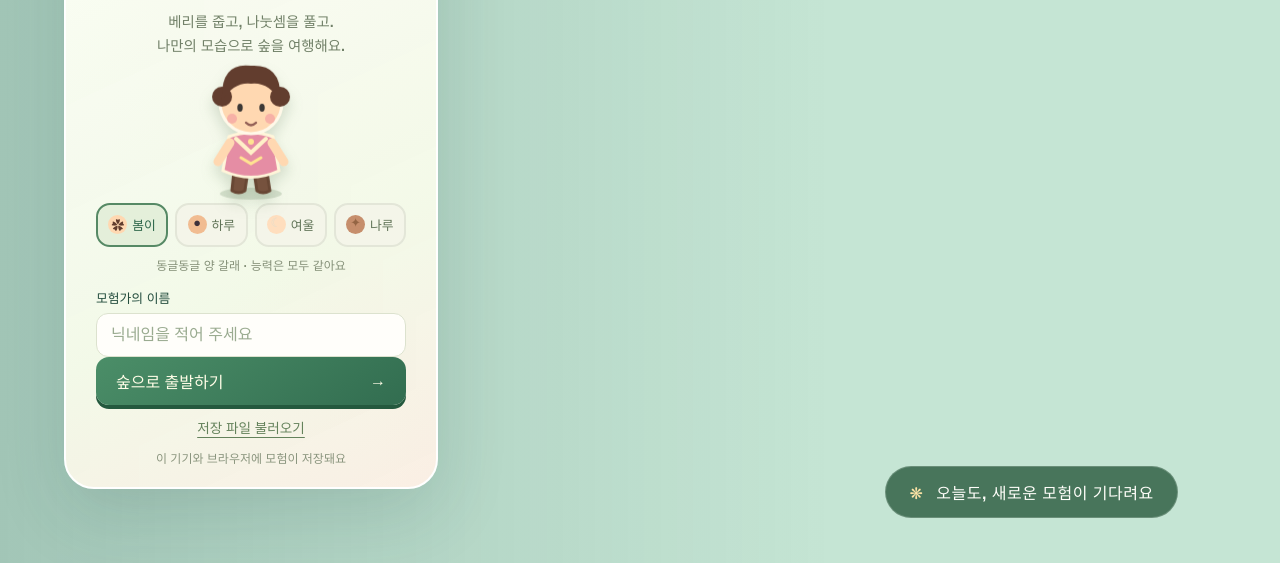
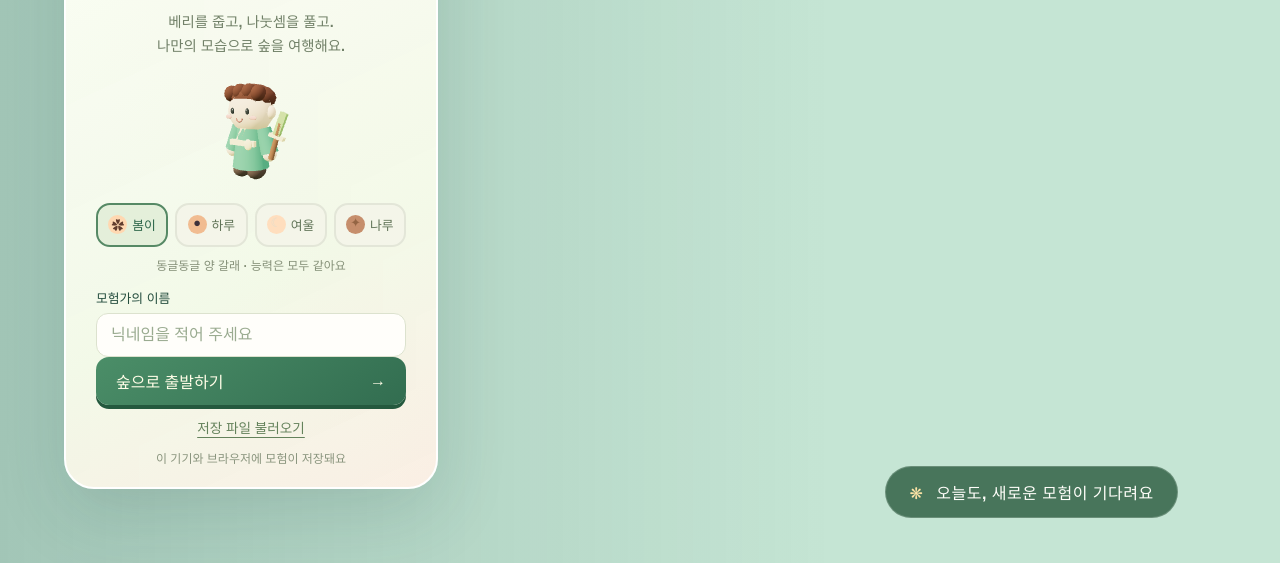
Before and after one commit to yangyeontae-blip/math, a website built with Vite: page index.html in a window 1280 px wide. Shown: the part 237-800 px from the top of the page. Built offline with nearby package versions, Linux system fonts and the light colour scheme.

Commit message:
Restore animated 3D character selection preview

```diff
--- a/src/main.ts
+++ b/src/main.ts
@@ -24,7 +24,8 @@ const gardenButton = document.createElement('button');
 gardenButton.id = 'garden'; gardenButton.className = 'secondary garden-entry';
 gardenButton.textContent = '🐑 구름양 구출 · 내 화단';
 $('#quest-list').after(gardenButton); gardenButton.onclick = () => openGarden();
-let state: Save | null = null, saved: Save | null = null, preview: AvatarPreview | null = null;
+let state: Save | null = null, saved: Save | null = null, preview: AvatarPreview | null = null, startPreview: AvatarPreview | null = null;
+let startPreviewRequest = 0;
 let selected = 0, pendingImport: Save | null = null, toastTimer: ReturnType<typeof setTimeout>, modalOpener: HTMLElement | null = null;
 let battle: { encounter: Encounter; id: string; round: number; score: number; result: ReturnType<typeof grantReward> | null } | null = null;
 let storageError = false, sessionExpired = false, sessionElapsed = 0, sessionCorrect = 0, sessionWrong = 0;
@@ -97,38 +98,24 @@ function openModal(html: string, cls = '') {
 function title(kicker: string, name: string) { return `<div class="modal-heading"><div><span class="eyebrow">${kicker}</span><h2>${name}</h2></div><button class="close" data-close aria-label="닫기">×</button></div>`; }
 ($('#modal') as HTMLDialogElement).addEventListener('cancel', e => { e.preventDefault(); if (battle) exitBattle(); else closeModal(); });
 
-function startCharacterMarkup(index: number) {
-  const character = CHARACTERS[index], hair = `#${character.hair.toString(16).padStart(6, '0')}`, skin = `#${character.skin.toString(16).padStart(6, '0')}`;
-  const outfit = ['#e58da4', '#75b5a0', '#a397ce', '#e5ae59'][index];
-  const style = character.style;
-  const hairShape = style === 0
-    ? `<circle cx="31" cy="43" r="10" fill="${hair}"/><circle cx="89" cy="43" r="10" fill="${hair}"/><path d="M31 47 Q29 8 60 12 Q92 10 89 48 Q78 28 60 30 Q43 28 31 47Z" fill="${hair}"/>`
-    : style === 1
-      ? `<path d="M30 51 Q25 10 60 12 Q96 10 90 54 L79 45 Q70 52 60 42 Q48 53 39 45Z" fill="${hair}"/>`
-      : style === 2
-        ? `<path d="M29 53 Q24 11 60 12 Q97 11 91 60 L85 86 L76 79 L74 46 Q60 33 45 47 L43 80 L34 87Z" fill="${hair}"/>`
-        : `<circle cx="39" cy="28" r="13" fill="${hair}"/><circle cx="54" cy="18" r="13" fill="${hair}"/><circle cx="70" cy="19" r="13" fill="${hair}"/><circle cx="83" cy="31" r="13" fill="${hair}"/><path d="M31 51 Q30 20 60 20 Q90 20 89 51 Q75 40 60 43 Q44 40 31 51Z" fill="${hair}"/>`;
-  return `<svg class="start-avatar-svg" viewBox="0 0 120 150" role="img" aria-label="${character.name} 캐릭터 모습">
-    <ellipse cx="60" cy="140" rx="31" ry="6" fill="#52754c" opacity=".2"/>
-    <path d="M43 118 L41 137 Q48 141 54 137 L57 117 M63 117 L66 137 Q72 141 79 137 L76 118" fill="#76523e" stroke="#684734" stroke-width="3" stroke-linejoin="round"/>
-    <path d="M38 83 Q60 75 82 83 L88 117 Q60 130 32 117Z" fill="${outfit}" stroke="#fff5d9" stroke-width="3"/>
-    <path d="M39 89 L27 108 M81 89 L93 108" stroke="${skin}" stroke-width="9" stroke-linecap="round"/>
-    <path d="M45 85 L60 99 L75 85" fill="none" stroke="#fff0c8" stroke-width="4" stroke-linecap="round"/>
-    <circle cx="60" cy="49" r="31" fill="${skin}" stroke="#fff8e8" stroke-width="3"/>
-    ${hairShape}
-    <ellipse cx="49" cy="54" rx="2.7" ry="4" fill="#3c3835"/><ellipse cx="71" cy="54" rx="2.7" ry="4" fill="#3c3835"/>
-    <circle cx="41" cy="65" r="5" fill="#f29da0" opacity=".65"/><circle cx="79" cy="65" r="5" fill="#f29da0" opacity=".65"/>
-    <path d="M55 69 Q60 74 65 69" fill="none" stroke="#925e55" stroke-width="2.4" stroke-linecap="round"/>
-    <path d="M50 104 L60 110 L70 104" fill="none" stroke="#ffe391" stroke-width="3" stroke-linecap="round"/>
-    <circle cx="60" cy="88" r="3" fill="#ffe391"/>
-  </svg>`;
+async function showStartPreview(index: number) {
+  const request = ++startPreviewRequest, target = $('#start-avatar');
+  target.innerHTML = '<span class="start-preview-loading">3D 캐릭터를 불러오는 중…</span>';
+  try {
+    const module = await import('./world');
+    if (request !== startPreviewRequest || $('#start-screen').hidden) return;
+    AvatarPreviewRuntime = module.AvatarPreview;
+    if (!startPreview) { target.textContent = ''; startPreview = new module.AvatarPreview(target); }
+    startPreview.show(index, 0, 0, 0, 0, CHARACTERS[index].style);
+  } catch {
+    if (request === startPreviewRequest) target.innerHTML = '<span class="start-preview-loading">3D 미리보기를 표시할 수 없어요. 그래픽 가속을 켜고 새로고침해 주세요.</span>';
+  }
 }
-
 function showStart() {
-  if (world!) { world.setActive(false); } $('#hud').hidden = true; $('#start-screen').hidden = false;
+  if (world!) { world.setActive(false); } startPreviewRequest++; startPreview?.dispose(); startPreview = null; $('#hud').hidden = true; $('#start-screen').hidden = false;
   $('#start-screen').innerHTML = `<section class="welcome-card"><div class="logo-mark">✿</div><span class="eyebrow">작은 모험, 자라는 생각</span><h1>베리숲<br><span>모험학교</span></h1><p class="intro">베리를 줍고, 나눗셈을 풀고.<br>나만의 모습으로 숲을 여행해요.</p><div id="start-avatar" class="start-avatar"></div><div class="character-picker" role="group" aria-label="캐릭터 선택">${CHARACTERS.map((c, i) => `<button class="character-choice ${i === selected ? 'selected' : ''}" data-character="${i}" aria-pressed="${i === selected}"><span class="character-dot" style="--hair:#${c.hair.toString(16)};--skin:#${c.skin.toString(16)}">${['✿', '●', '☾', '✦'][i]}</span>${c.name}</button>`).join('')}</div><p id="character-desc" class="subtle">${CHARACTERS[selected].desc} · 능력은 모두 같아요</p><label class="name-label" for="nickname-input">모험가의 이름</label><input id="nickname-input" maxlength="10" placeholder="닉네임을 적어 주세요" autocomplete="off"><p id="start-error" class="error" role="alert"></p><button class="primary start-button" id="new-game">${saved ? '새 모험 시작' : '숲으로 출발하기'} <span>→</span></button>${saved ? `<button class="secondary wide" id="continue">${escape(saved.nickname)} · Lv.${saved.level} 이어하기</button>` : ''}<button class="text-button" id="start-import">저장 파일 불러오기</button><small class="save-note">이 기기와 브라우저에 모험이 저장돼요</small></section><div class="start-world-caption"><span>❋</span> 오늘도, 새로운 모험이 기다려요</div>`;
-  $('#start-avatar').innerHTML = startCharacterMarkup(selected);
-  document.querySelectorAll<HTMLButtonElement>('[data-character]').forEach(b => b.onclick = () => { selected = Number(b.dataset.character); document.querySelectorAll<HTMLButtonElement>('[data-character]').forEach(x => { x.classList.toggle('selected', x === b); x.setAttribute('aria-pressed', String(x === b)); }); $('#character-desc').textContent = `${CHARACTERS[selected].desc} · 능력은 모두 같아요`; $('#start-avatar').innerHTML = startCharacterMarkup(selected); });
+  void showStartPreview(selected);
+  document.querySelectorAll<HTMLButtonElement>('[data-character]').forEach(b => b.onclick = () => { selected = Number(b.dataset.character); document.querySelectorAll<HTMLButtonElement>('[data-character]').forEach(x => { x.classList.toggle('selected', x === b); x.setAttribute('aria-pressed', String(x === b)); }); $('#character-desc').textContent = `${CHARACTERS[selected].desc} · 능력은 모두 같아요`; void showStartPreview(selected); });
   $('#new-game').onclick = () => {
     const nickname = $('#nickname-input') as HTMLInputElement; let next: Save;
     try { next = newSave(nickname.value, selected); } catch (e) { $('#start-error').textContent = (e as Error).message; nickname.focus(); return; }
@@ -143,7 +130,7 @@ async function begin(s: Save, fresh: boolean) {
   const launch = document.querySelector<HTMLButtonElement>('#new-game, #continue'); if (launch) { launch.disabled = true; launch.textContent = '숲을 준비하고 있어요…'; }
   try { await loadWorld(); } catch { $('#start-error').textContent = '3D 숲을 열지 못했어요. 최신 Chrome 또는 Edge에서 다시 시도해 주세요.'; if (launch) launch.disabled = false; return; }
   sessionExpired = false; sessionElapsed = 0; sessionCorrect = 0; sessionWrong = 0;
-  closeModal(); state = s; preview?.dispose(); preview = null; $('#start-screen').hidden = true; $('#hud').hidden = false;
+  closeModal(); startPreviewRequest++; startPreview?.dispose(); startPreview = null; state = s; preview?.dispose(); preview = null; $('#start-screen').hidden = true; $('#hud').hidden = false;
   world.restore(s); world.setActive(true); audio.music = s.settings.music; audio.effects = s.settings.sound; audio.start(); refresh(); persist();
   if (fresh) openGuide(); else toast(`${s.nickname}, 다시 만나 반가워요!`);
 }
--- a/src/rules.ts
+++ b/src/rules.ts
@@ -104,7 +104,8 @@ export const STAGE_DIVISION_DIFFICULTY = [
 ] as const;
 export function newSave(nickname: string, character: number): Save {
   if (!nickname.trim() || [...nickname.trim()].length > 10 || !Number.isInteger(character) || character < 0 || character > 3) throw new Error('이름은 1~10자, 캐릭터는 4명 중 골라 주세요.');
-  return { version: 6, nickname: nickname.trim(), character, berries: 0, level: 1, xp: 0, weapon: 0, outfit: 0, weapons: { 0: 0 }, outfits: { 0: 0 }, ride: -1, rides: {}, pet: -1, pets: {}, hairstyle: 0, hairstyles: { 0: true }, face: 0, faces: { 0: true }, teacherMode: false, best: 0, position: { x: 0, z: 8 }, tutorial: { collected: false, battle: false, shop: false }, settings: { music: true, sound: true, lowQuality: false, maxDividend: 0, sessionMinutes: 0 }, learning: { elapsedSeconds: 0, correct: 0, wrong: 0, wrongQuestions: [] }, discoveries: { monsters: [], pets: [], outfits: [0] }, room: { furniture: [] }, journey: emptyJourney(), garden: { rescued: 0, flowers: [-1, -1, -1] } };
+  const hairstyle = CHARACTERS[character].style;
+  return { version: 6, nickname: nickname.trim(), character, berries: 0, level: 1, xp: 0, weapon: 0, outfit: 0, weapons: { 0: 0 }, outfits: { 0: 0 }, ride: -1, rides: {}, pet: -1, pets: {}, hairstyle, hairstyles: { 0: true, [hairstyle]: true }, face: 0, faces: { 0: true }, teacherMode: false, best: 0, position: { x: 0, z: 8 }, tutorial: { collected: false, battle: false, shop: false }, settings: { music: true, sound: true, lowQuality: false, maxDividend: 0, sessionMinutes: 0 }, learning: { elapsedSeconds: 0, correct: 0, wrong: 0, wrongQuestions: [] }, discoveries: { monsters: [], pets: [], outfits: [0] }, room: { furniture: [] }, journey: emptyJourney(), garden: { rescued: 0, flowers: [-1, -1, -1] } };
 }
 export function emptyJourney(): Save['journey'] { return { stage: 0, maps: Array.from({ length: 11 }, () => ({ berries: [], monsters: [], trees: [], cleared: false })) }; }
 export function canEnter(s: Save, stage: number) { return Number.isInteger(stage) && stage >= 0 && stage <= 10 && (s.teacherMode || stage <= 1 || s.journey.maps[stage - 1].cleared); }
--- a/src/world.ts
+++ b/src/world.ts
@@ -507,12 +507,13 @@ export class World {
 }
 
 export class AvatarPreview {
-  private scene = new T.Scene(); private camera = new T.PerspectiveCamera(30, 1, .1, 20); private renderer: T.WebGLRenderer; private model = new T.Group(); private resizeObserver: ResizeObserver;
+  private scene = new T.Scene(); private camera = new T.PerspectiveCamera(30, 1, .1, 20); private renderer: T.WebGLRenderer; private model = new T.Group(); private resizeObserver: ResizeObserver; private animationFrame = 0; private lastFrame = 0; private drawWidth = 0; private drawHeight = 0;
   constructor(private element: HTMLElement) {
     this.renderer = new T.WebGLRenderer({ alpha: true, antialias: true }); this.renderer.setPixelRatio(Math.min(devicePixelRatio, 1.5)); this.renderer.setClearColor(0x000000, 0); this.renderer.toneMapping = T.ACESFilmicToneMapping; this.renderer.toneMappingExposure = 1.4; element.append(this.renderer.domElement); this.scene.add(new T.HemisphereLight(0xffffff, 0xa6ba93, 3)); const light = new T.DirectionalLight(0xffedcd, 3); light.position.set(-3, 4, 5); this.scene.add(light); this.camera.position.set(2.2, 1.9, 5.8); this.camera.lookAt(0, 1.1, 0);
-    this.resizeObserver = new ResizeObserver(() => this.draw()); this.resizeObserver.observe(element);
+    this.resizeObserver = new ResizeObserver(() => this.draw()); this.resizeObserver.observe(element); this.animate(performance.now());
   }
   show(c: number, o: number, w: number, ol = 0, wl = 0, hairstyle = 0, face = 0) { this.scene.remove(this.model); this.model.traverse(x => { if (x instanceof T.Mesh && !sharedGeometries.has(x.geometry)) x.geometry.dispose(); }); this.model = makeCharacter(c, o, w, ol, wl, hairstyle, face); this.model.rotation.y = -.18; this.scene.add(this.model); this.draw(); }
-  private draw() { const w = this.element.clientWidth, h = this.element.clientHeight; if (!w || !h) return; this.renderer.setSize(w, h); this.camera.aspect = w / h; this.camera.updateProjectionMatrix(); this.renderer.render(this.scene, this.camera); }
-  dispose() { this.resizeObserver.disconnect(); this.model.traverse(x => { if (x instanceof T.Mesh && !sharedGeometries.has(x.geometry)) x.geometry.dispose(); }); this.renderer.dispose(); this.renderer.domElement.remove(); }
+  private draw() { const w = this.element.clientWidth, h = this.element.clientHeight; if (!w || !h) return; if (w !== this.drawWidth || h !== this.drawHeight) { this.drawWidth = w; this.drawHeight = h; this.renderer.setSize(w, h); this.camera.aspect = w / h; this.camera.updateProjectionMatrix(); } this.renderer.render(this.scene, this.camera); }
+  private animate = (time: number) => { this.animationFrame = requestAnimationFrame(this.animate); if (time - this.lastFrame < 33 || document.hidden || !this.element.isConnected) return; this.lastFrame = time; this.model.rotation.y = -.18 + Math.sin(time * .0007) * .13; const body = this.model.userData.body as T.Group | undefined; if (body) body.position.y = Math.sin(time * .003) * .035; const sparkles = this.model.userData.sparkles as T.Group | undefined; if (sparkles) sparkles.rotation.y += .025; this.draw(); };
+  dispose() { cancelAnimationFrame(this.animationFrame); this.resizeObserver.disconnect(); this.model.traverse(x => { if (x instanceof T.Mesh && !sharedGeometries.has(x.geometry)) x.geometry.dispose(); }); this.renderer.dispose(); this.renderer.domElement.remove(); }
 }
```
Also changed, not shown: tests/rules.test.ts (+10 -1 lines), src/style.css.
